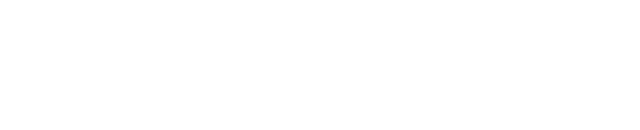
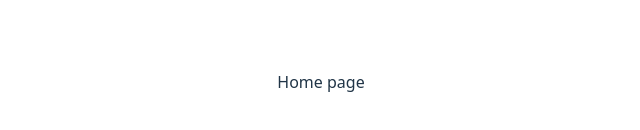
Before and after one commit to GAFMONKEY/whisper-world-frontend, a React (Vite) app: page / in a window 1280 px wide. Shown: the part 318-448 px from the top of the page, without its empty margins (319-959 px from the left). Built offline with nearby package versions, Linux system fonts and the light colour scheme.

Commit message:
installed tailwind css

```diff
--- a/package.json
+++ b/package.json
@@ -11,6 +11,7 @@
   },
   "dependencies": {
     "@tailwindcss/cli": "^4.1.8",
+    "primereact": "^10.9.6",
     "react": "^19.1.0",
     "react-dom": "^19.1.0",
     "react-router-dom": "^7.6.1"
--- a/src/App.tsx
+++ b/src/App.tsx
@@ -1,10 +1,11 @@
 import './App.css'
 import { Route, Routes } from "react-router-dom";
+import Home from "./pages/home.tsx";
 
 function App() {
   return (
     <Routes>
-      <Route path="/" />
+      <Route path="/" element={<Home />} />
       <Route path="/about" />
     </Routes>
   )
--- a/src/main.tsx
+++ b/src/main.tsx
@@ -3,11 +3,14 @@
 import './index.css'
 import App from './App.tsx'
 import { BrowserRouter } from "react-router-dom";
+import { PrimeReactProvider } from "primereact/api";
 
 createRoot(document.getElementById('root')!).render(
   <StrictMode>
-    <BrowserRouter>
-      <App />
-    </BrowserRouter>
+    <PrimeReactProvider>
+      <BrowserRouter>
+        <App />
+      </BrowserRouter>
+    </PrimeReactProvider>
   </StrictMode>,
 )
--- /dev/null
+++ b/src/pages/home.tsx
@@ -0,0 +1,7 @@
+function Home() {
+  return (
+    <p>Home page</p>
+  )
+}
+
+export default Home
```
Also changed, not shown: 1 other file (tests, documents, lock files or other folders).
